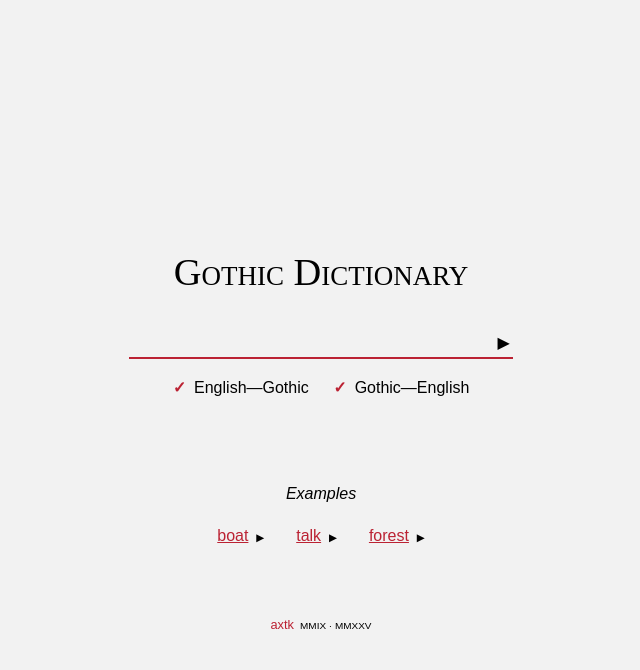
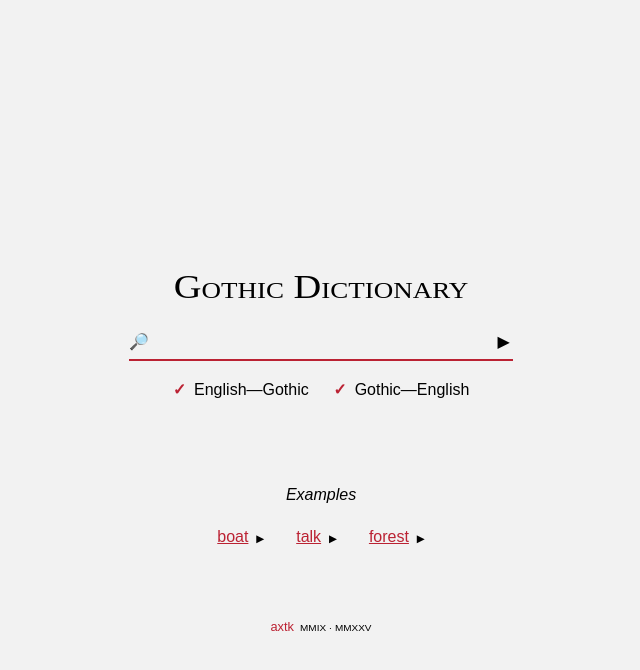
Before and after one commit to axtk/axtk.github.io, a Jekyll site: the page gothic.html, which Jekyll copies as it is, in a window 1280 px wide. Shown: the top 670 px of the page, without its empty margins (319-959 px from the left). Built offline with Jekyll 4.4.1, drawn with Linux system fonts in a browser that asks for light colours.

Commit message:
update gothic styles

```diff
--- a/assets/gothic/index.css
+++ b/assets/gothic/index.css
@@ -59,6 +59,7 @@ h1 {
     line-height: 1.1;
     text-align: center;
     margin: 1rem auto;
+    transform: scaleY(.85);
 }
 h1 a,
 h1 a:hover,
@@ -68,6 +69,7 @@ h1 a:active {
 }
 html.cover h1 {
     font-size: 2.4rem;
+    margin-top: 2rem;
 }
 @media (max-width: 500px) {
     html.cover h1 {
@@ -76,10 +78,11 @@ html.cover h1 {
 }
 form.input {
     text-align: center;
-    margin: 2em auto;
+    margin: 1em auto 2em;
 }
 html.search form.input {
     font-size: .9em;
+    margin-bottom: 1rem;
 }
 form.input .text {
     width: var(--form-width);
@@ -88,13 +91,22 @@ form.input .text {
     margin-right: auto;
     position: relative;
 }
+form.input .text::before {
+    content: "🔎︎";
+    position: absolute;
+    top: 50%;
+    left: 0;
+    transform: translateY(-50%);
+}
 form.input .text input {
     display: block;
     width: 100%;
+    font-size: 1.35em;
+    font-weight: bold;
     background: none transparent;
     border: none;
-    border-bottom: .15em solid;
-    padding: .2em 1.5em .2em .2em;
+    border-bottom: .15rem solid;
+    padding: 0 1.5rem;
     box-sizing: border-box;
 }
 form.input .text input:focus {
@@ -102,11 +114,11 @@ form.input .text input:focus {
     outline: none;
 }
 form.input .text button {
-    width: 1.3em;
+    width: 1.3rem;
     text-align: right;
     background: none transparent;
     border: none;
-    padding: 0 .2em;
+    padding: 0 .2rem;
     position: absolute;
     top: 50%;
     right: 0;
@@ -148,6 +160,7 @@ form.input .controls input:checked + span::before {
 }
 .output[data-status="loading"] {
     text-align: center;
+    background: transparent;
 }
 
 dl {
@@ -183,7 +196,7 @@ dl mark {
     font-style: inherit;
     color: inherit;
     background: light-dark(
-        color(from var(--highlight) srgb r g b / .1),
+        color(from var(--highlight) srgb r g b / .15),
         color(from var(--highlight) srgb r g b / .5)
     );
     border-bottom: .15em solid var(--highlight);
```
